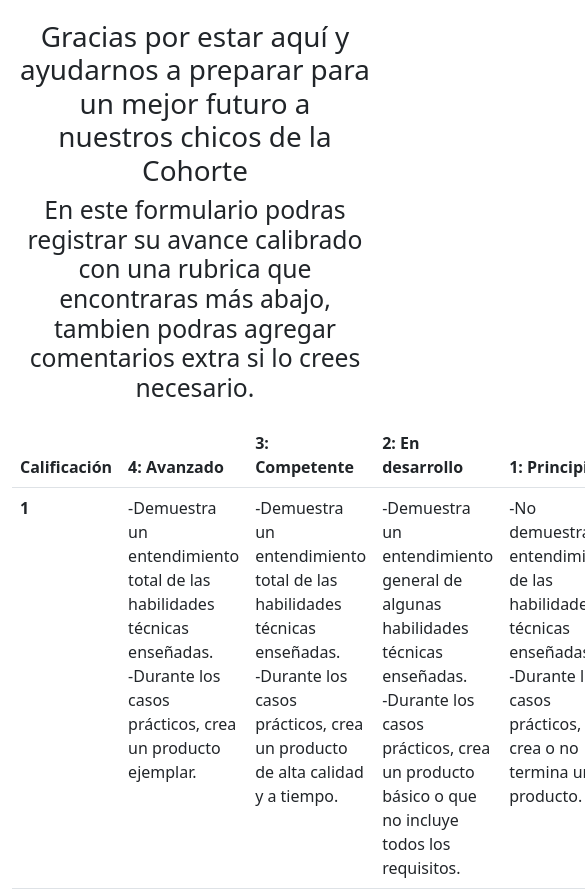
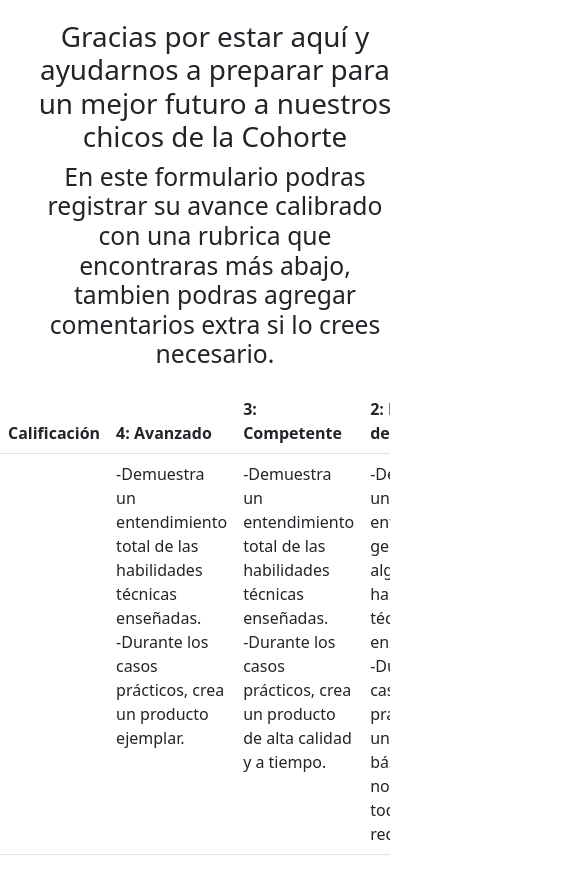
Before and after one commit to HeAnAmy/Taller-de-entrevista, a plain HTML site: page index.html in a window 390 px wide. Shown: the top 892 px of the page, 585 px wide, since content can reach past the window. Drawn offline with nearby package versions, Linux system fonts and the light colour scheme.

Commit message:
Se repara la tabla para que sea responsiva

```diff
--- a/index.html
+++ b/index.html
@@ -8,11 +8,11 @@
     <title>Formulario "Taller de entrevistas"</title>
 </head>
 <body>
-    <div class="color1">
+    <div class="color1 container">
         <h1>Gracias por estar aquí y ayudarnos a preparar para un mejor futuro a nuestros chicos de la Cohorte</h1>
     <h2>En este formulario podras registrar su avance calibrado con una rubrica que encontraras más abajo, tambien podras agregar comentarios extra si lo crees necesario.</h2>
     </div>
-    <div class="container">
+    <div class="table-responsive ">
         <table class="table">
             <thead>
               <tr>
@@ -25,7 +25,7 @@
             </thead>
             <tbody>
               <tr>
-                <th scope="row">1</th>
+                <th scope="row"></th>
                 <td>-Demuestra un entendimiento total de las habilidades técnicas enseñadas.
                    <br> -Durante los casos prácticos, crea un producto ejemplar.</td>
                 <td>
```
